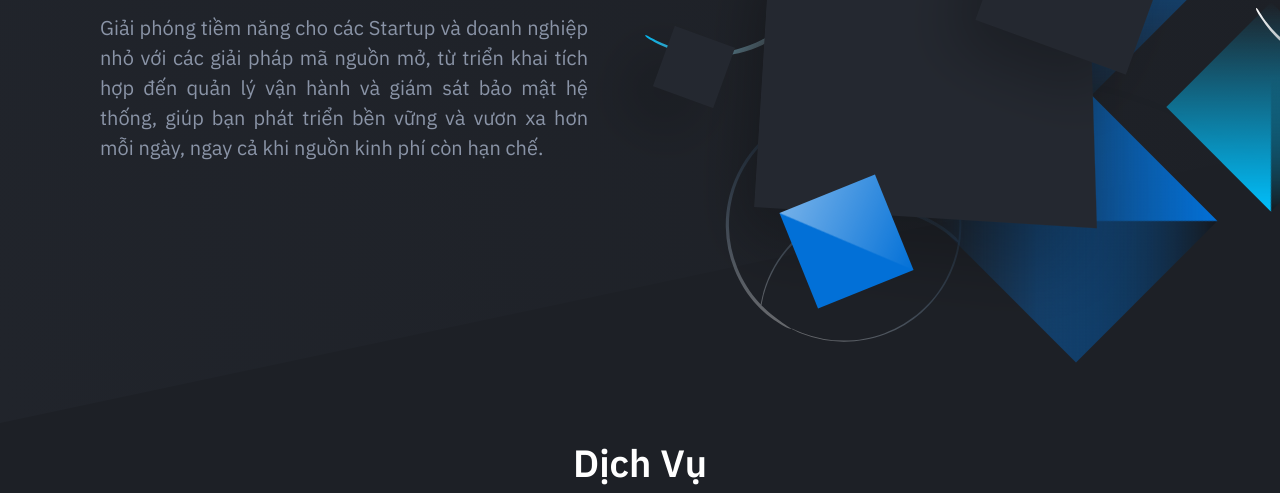
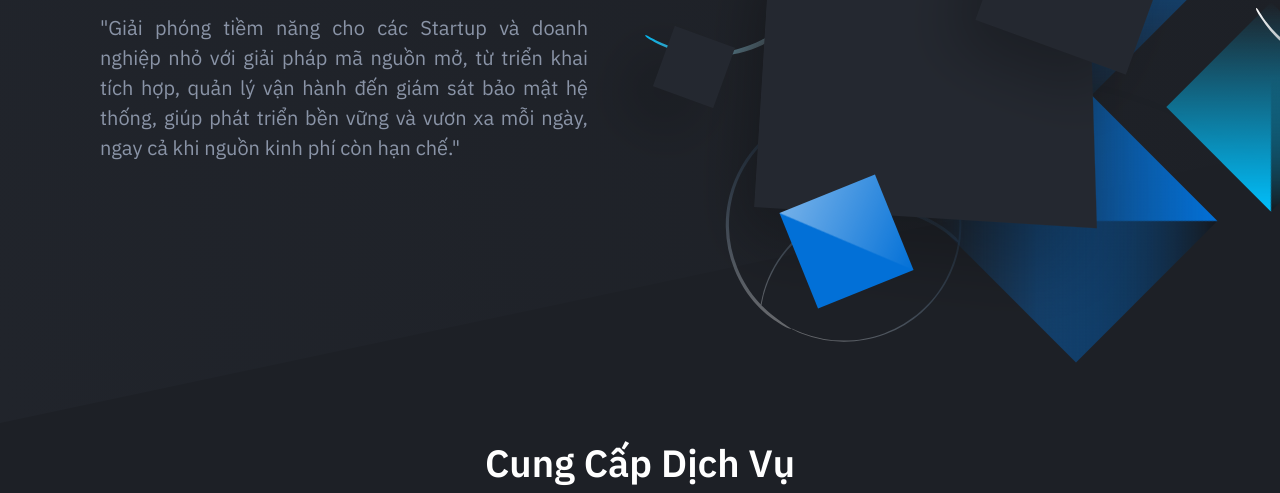
Before and after one commit to s4c-team/s4c-team.github.io, a plain HTML site: page index.html in a window 1280 px wide. Shown: the part 307-800 px from the top of the page. Drawn offline with nearby package versions, Linux system fonts and the light colour scheme.

Commit message:
update content

```diff
--- a/index.html
+++ b/index.html
@@ -33,7 +33,7 @@ x<!DOCTYPE html>
                     <div class="hero-inner">
 						<div class="hero-copy">
 	                        <h1 class="hero-title mt-0">S4C Team</h1>
-	                        <p class="hero-paragraph" style="text-align: justify;">Giải phóng tiềm năng cho các Startup và doanh nghiệp nhỏ với các giải pháp mã nguồn mở, từ triển khai tích hợp đến quản lý vận hành và giám sát bảo mật hệ thống, giúp bạn phát triển bền vững và vươn xa hơn mỗi ngày, ngay cả khi nguồn kinh phí còn hạn chế.</p>
+	                        <p class="hero-paragraph" style="text-align: justify;">"Giải phóng tiềm năng cho các Startup và doanh nghiệp nhỏ với giải pháp mã nguồn mở, từ triển khai tích hợp, quản lý vận hành đến giám sát bảo mật hệ thống, giúp phát triển bền vững và vươn xa mỗi ngày, ngay cả khi nguồn kinh phí còn hạn chế."</p>
 	                        <!--<div class="hero-cta"><a class="button button-primary" href="#">Pre order now</a><a class="button" href="#">Get in touch</a></div> -->
 						</div>
 						<div class="hero-figure anime-element">
@@ -58,7 +58,7 @@ x<!DOCTYPE html>
             <section class="features section">
                 <div class="container">
 					<div class="features-inner section-inner has-bottom-divider">
-						<h2 class="section-title mt-0" style="text-align: center;" >Dịch Vụ</h2>
+						<h2 class="section-title mt-0" style="text-align: center;" >Cung Cấp Dịch Vụ</h2>
                         <div class="features-wrap">
                             <div class="feature text-center is-revealing">
                                 <div class="feature-inner">
```
